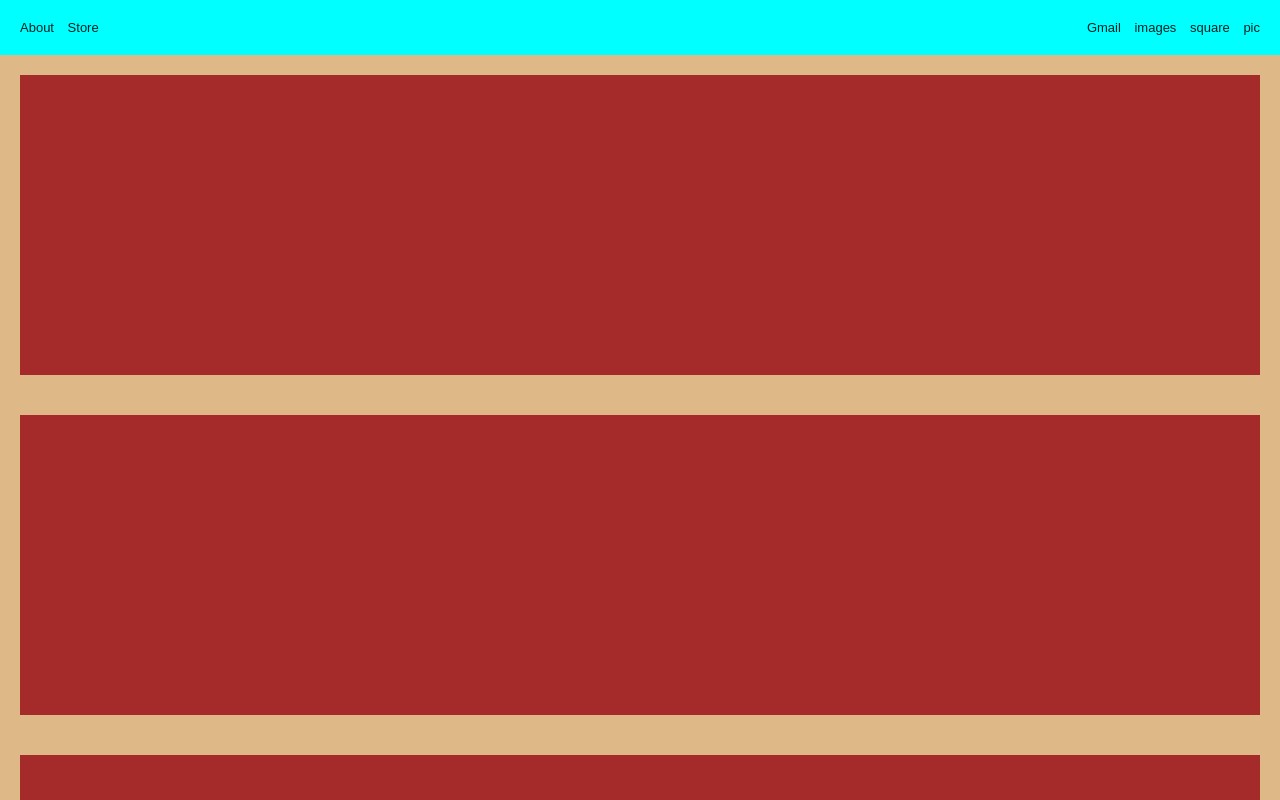
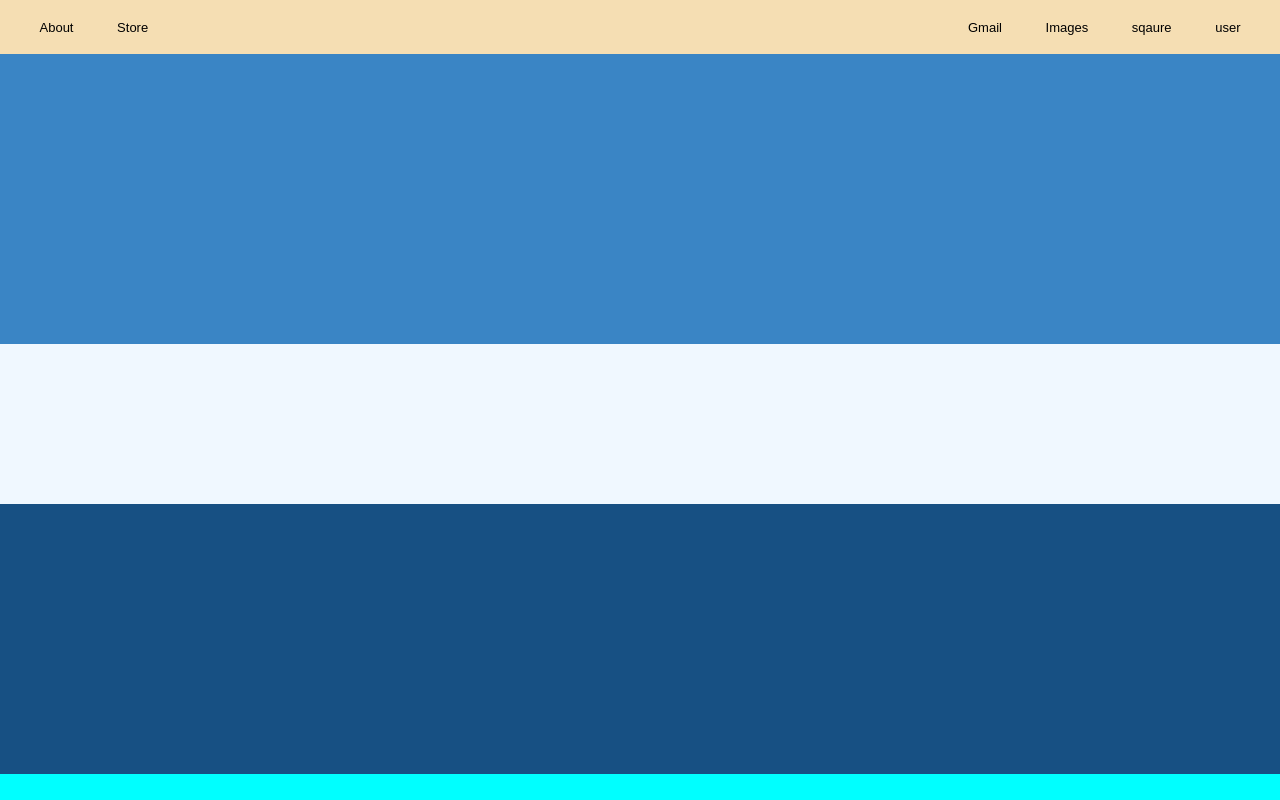
Before and after one commit to henryib/google-homepage, a plain HTML site: page index.html in a window 1280 px wide. Shown: the top 800 px of the page. Drawn offline with Linux system fonts and the light colour scheme.

Commit message:
New grid based layout

```diff
--- a/index.html
+++ b/index.html
@@ -8,31 +8,24 @@
     <title>Document</title>
 </head>
 <body>
-    <div class="container">
+
     <div class="header">
-            <div class="left">
-                <ul>
+        <div class="left-side">
             <li><a href="#">About</a></li>
             <li><a href="#">Store</a></li>
-                </ul>
         </div>
-            <div class="right">
-                <ul>
-                    <li>Gmail</li>
-                    <li>images</li>
-                    <li>square</li>
-                    <li>pic</li>
-                </ul>
+        <div class="right-side">
+            <li><a href="#">Gmail</a></li>
+            <li><a href="#">Images</a></li>
+            <li><a href="#">sqaure</a></li>
+            <li><a href="#">user</a></li>
         </div>
     </div>
-        <div class="flex-content">
+    <div class="content">
        <div class="logo"></div>
-            <div class="search"></div>
-            <div class="buttons"></div>
-
+       <div class="search-bar"></div>
+       <div class="search-buttons"></div>
     </div>
     <div class="footer"></div>
-    </div>
-
 </body>
 </html>
--- a/styles.css
+++ b/styles.css
@@ -9,55 +9,54 @@ html{
     font-family: Arial,sans-serif;
 
     color: #000000DE;
+}
+
+.header > div > li{
+    display: inline-block;
+    margin:0px 20px 0px 20px;
+    list-style:none;
+    text-align: center;
 
 }
-
-.header{
-    font-size: 13px;
+.header > div > li > a{
     text-decoration: none;
-    text-align: center;
-    overflow: hidden;
-    padding: 15px;
-    background-color: aqua;
+    color: black;
 }
-ul{
-    list-style-type: none;
+.left-side{
+    float: left;
 }
-li{
-    display: inline-block;
-    margin:5px;
+.right-side{
+    float: right;
 }
-a{
-    text-decoration: none;
-    color: #000000DE;
-}
-a:hover{
-    text-decoration: underline;
-}
-.left{
-    float: left;
+body{
+    background-color: gray;
+    display: grid;
+    grid-template-rows: auto 1fr auto;
+    height: 100vh;
 
 }
-.right{
-    float: right;
+.header{
+    padding: 19.5px;
+    background-color:wheat;
+}
+.content{
+    background-color: coral;
 
 }
-.flex-content{
-    background-color: burlywood;
-    display: flex;
-    height: 100%px;
-    flex-direction: column;
+.logo{
+    height: 290px;
+    background-color: rgb(58, 133, 197);
 }
-.flex-content > div{
-    background-color: brown;
-    height: 300px;
-    margin: 20px;
+.search-bar{
+    height: 160px;
+    background-color: aliceblue;
+}
+.search-buttons{
+    height: 270px;
+    background-color: rgb(23, 80, 131);
 }
 .footer{
-    bottom: 0px;
+    padding: 2rem;
     background-color: aqua;
-    height: 100px;
+  /*  height: 100px;*/
 }
-.buttons{
-    background-color:aqua;
-}
```
Also changed, not shown: imgs/google-logo.png (added). Lines whose indentation alone changed are shown as unchanged.
